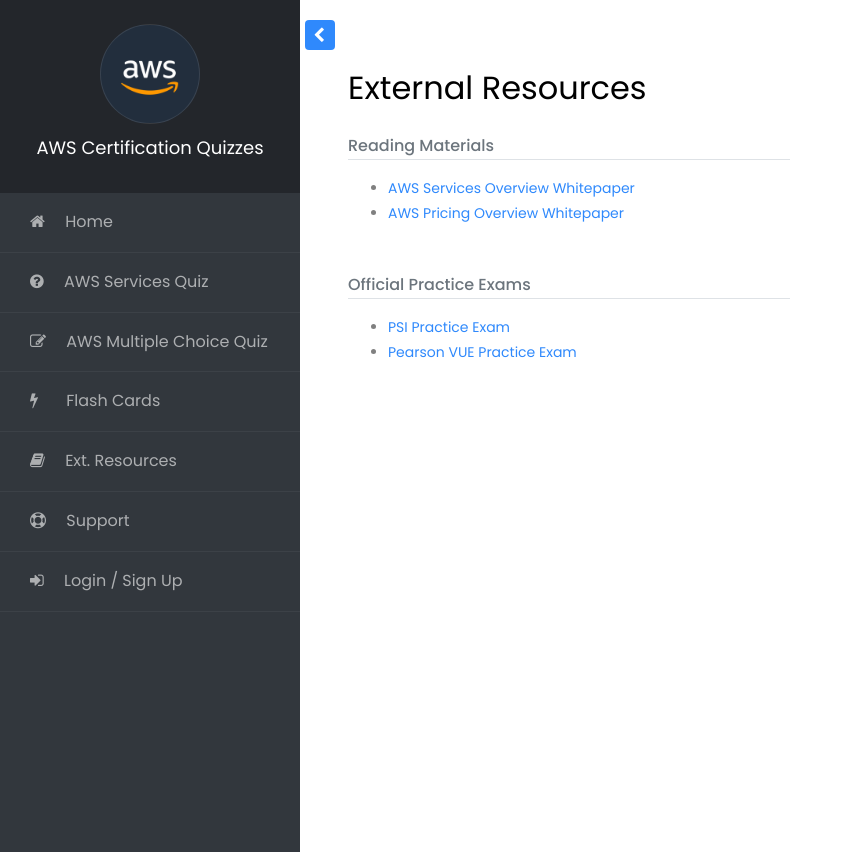
After one commit to theognis1002/aws-certifications-study-guide, a Django app: page /resources/ in a window 1280 px wide. The commit adds this page. Shown: the top 852 px of the page, without its empty margins (0-853 px from the left). Run offline with Django 3.2, Linux system fonts and the light colour scheme; data that the repository does not hold is empty; some libraries are stand-ins or nearby versions.

Commit message:
added resources page

```diff
--- a/apps/content/static/content/css/custom.css
+++ b/apps/content/static/content/css/custom.css
@@ -159,3 +159,11 @@
 .form-check-input {
 	margin-top: 0.33rem;
 }
+
+.list-group-item {
+	border: 1px solid #ccc !important;
+}
+
+.list-group-item-action:hover {
+	background: rgba(0, 0, 0, 0.03);
+}
--- a/apps/content/templates/content/partials/sidebar.html
+++ b/apps/content/templates/content/partials/sidebar.html
@@ -26,6 +26,9 @@
         <li {% if active_tab == "flash-cards" %}class="active"{% endif %}>
             <a href="{% url 'flash-cards' %}"><span class="fa fa-bolt mr-4"></span> Flash Cards</a>
         </li>
+        <li {% if active_tab == "resources" %}class="active"{% endif %}>
+            <a href="{% url 'resources' %}"><span class="fa fa-book mr-3"></span> Ext. Resources</a>
+        </li>
         <li {% if active_tab == "support" %}class="active"{% endif %}>
             <a href="{% url 'support' %}"><span class="fa fa-support mr-3"></span> Support</a>
         </li>
--- /dev/null
+++ b/apps/content/templates/content/resources.html
@@ -0,0 +1,22 @@
+{% extends "content/base.html" %}
+{% load crispy_forms_tags %}
+
+{% block header %}
+    External Resources
+{% endblock %}
+
+{% block content %}
+    <div class="col-md-6 col-sm-6 p-0 m-0">
+        <h6 class="text-secondary border-bottom mb-3 pb-1">Reading Materials</h6>
+        <ul class="mb-5">
+            <li><a target="_blank" href="https://d1.awsstatic.com/whitepapers/aws-overview.pdf">AWS Services Overview Whitepaper</a></li>
+            <li><a target="_blank" href="https://d1.awsstatic.com/whitepapers/aws_pricing_overview.pdf">AWS Pricing Overview Whitepaper</a></li>
+        </ul>
+
+        <h6 class="text-secondary border-bottom mb-3 pb-1">Official Practice Exams</h6>
+        <ul class="mb-5">
+            <li><a target="_blank" href="https://www.aws.training/certification?banner=exam-prep">PSI Practice Exam</a></li>
+            <li><a target="_blank" href="https://www.aws.training/certification?banner=exam-prep">Pearson VUE Practice Exam</a></li>
+        </ul>
+    </div>
+{% endblock %}
--- a/apps/content/urls.py
+++ b/apps/content/urls.py
@@ -32,6 +32,7 @@
         views.flash_cards_redirect,
         name="flash-cards-redirect",
     ),
+    path("resources/", views.ResourcesView.as_view(), name="resources"),
     path("test/", views.test_route, name="test"),
     path(
         "cloud-practitioner-quiz/answers/",
--- a/apps/content/views.py
+++ b/apps/content/views.py
@@ -220,6 +220,14 @@
     return redirect(f"{reverse_lazy('flash-cards')}?page=2")
 
 
+class ResourcesView(TemplateView):
+    template_name = "content/resources.html"
+
+    def get_context_data(self, **kwargs):
+        context = super().get_context_data(**kwargs)
+        context["active_tab"] = "resources"
+
+
 def test_route(request):
     data = request.session["answers"]
     # with open("data.json") as f:
```
